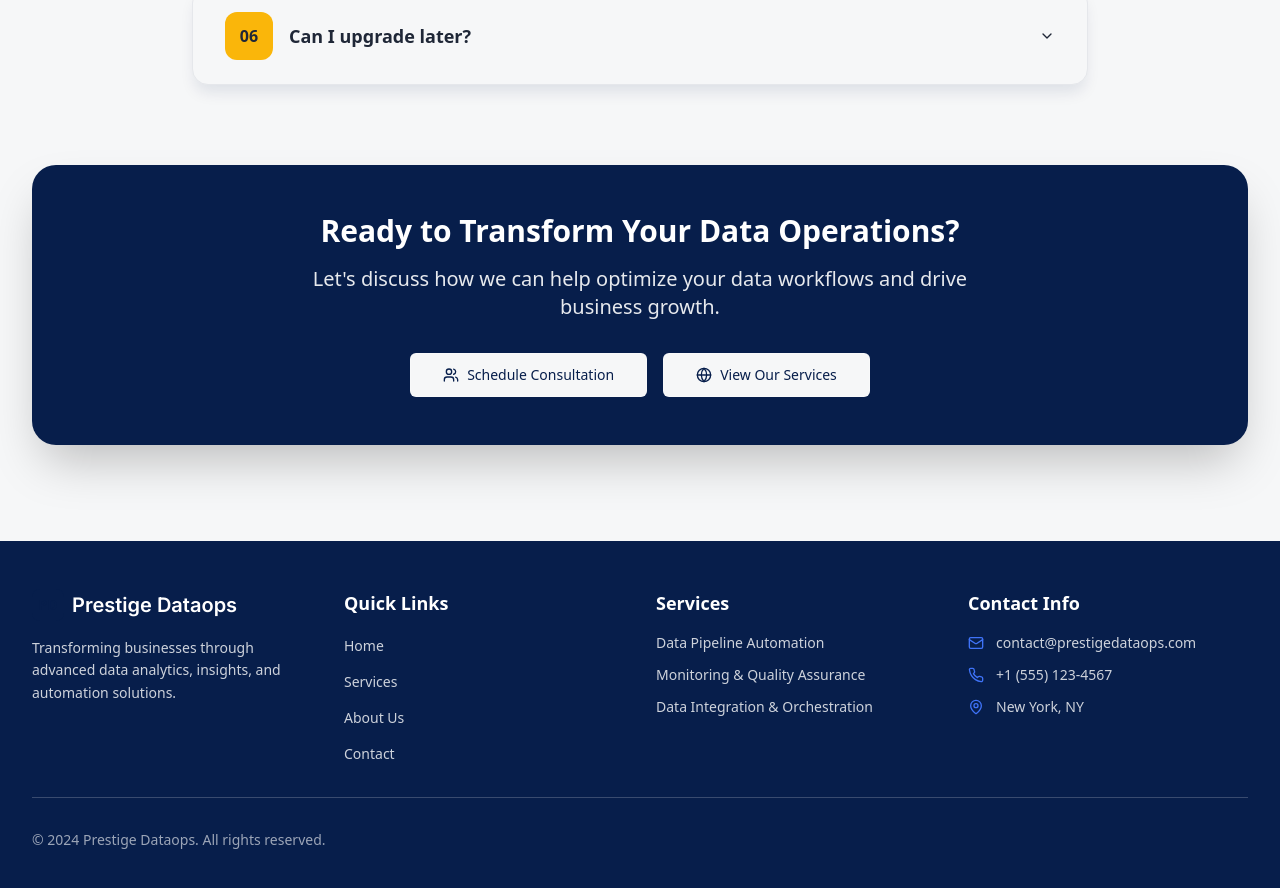
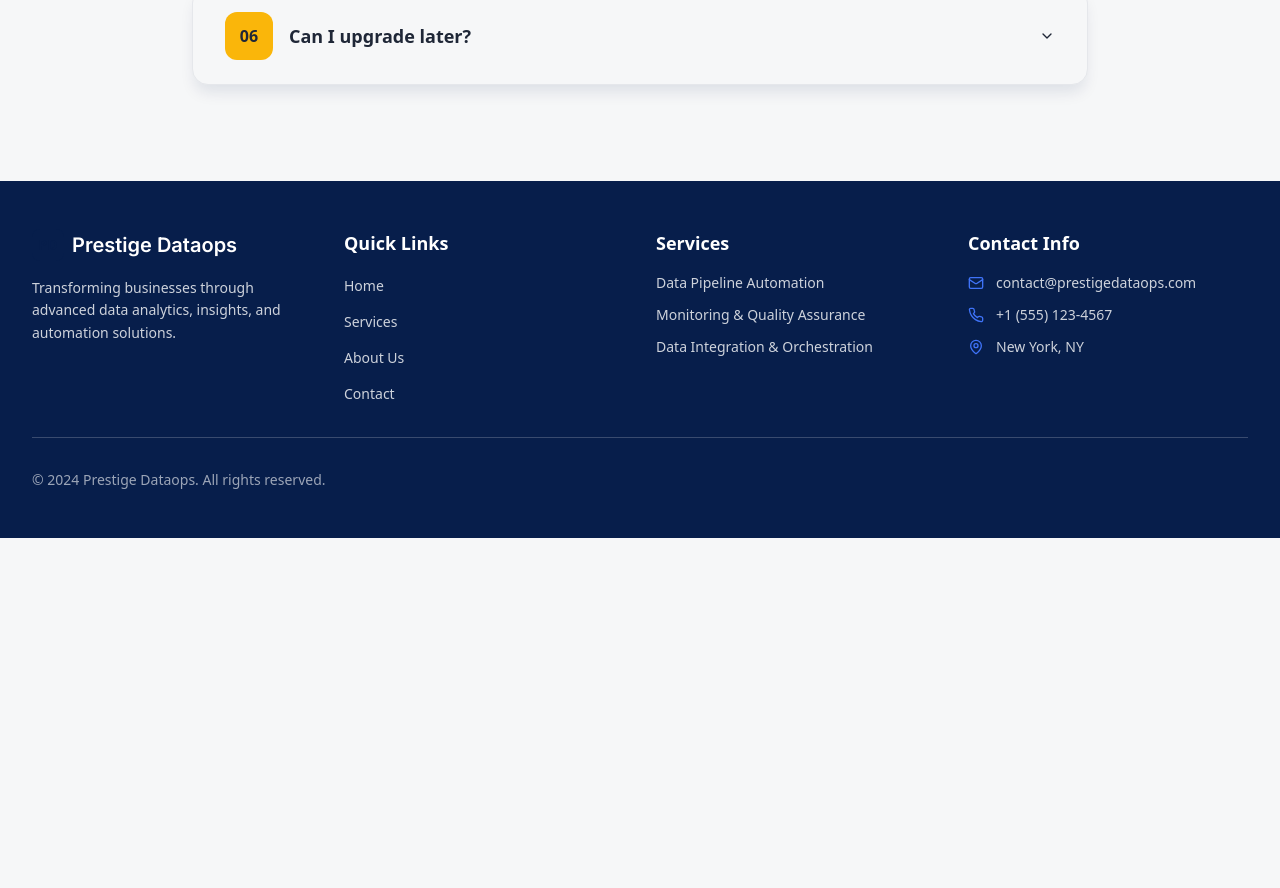
Before and after one commit to waqaralyy/prestige-data-flow, a React (Vite) app: page /about in a window 1280 px wide. Shown: the part 3450-4338 px from the top of the page. After the commit the page ends 3988 px from the top, so only its background shows below. Built offline with nearby package versions, Linux system fonts and the light colour scheme.

Commit message:
Remove card from About page
Removed the "Ready to Transform Your Data Operations?" card from the About page.
-edited src/pages/About.tsx

```diff
--- a/src/pages/About.tsx
+++ b/src/pages/About.tsx
@@ -368,30 +368,6 @@ const About = () => {
             </Accordion>
           </div>
         </div>
-
-        {/* Call to Action */}
-        <div className="container mx-auto px-4 sm:px-6 lg:px-8 mt-20">
-          <div className="text-center bg-primary rounded-3xl p-12 shadow-2xl">
-            <h3 className="text-3xl font-bold text-primary-foreground mb-4">Ready to Transform Your Data Operations?</h3>
-            <p className="text-xl text-primary-foreground/90 mb-8 max-w-2xl mx-auto">
-              Let's discuss how we can help optimize your data workflows and drive business growth.
-            </p>
-            <div className="flex flex-col sm:flex-row gap-4 justify-center">
-              <Button size="lg" variant="outline" className="bg-card border-primary-foreground/20 text-primary hover:bg-card/90">
-                <Link to="/contact" className="flex items-center gap-2">
-                  <Users className="h-5 w-5" />
-                  Schedule Consultation
-                </Link>
-              </Button>
-              <Button size="lg" variant="outline" className="bg-card border-primary-foreground/20 text-primary hover:bg-card/90">
-                <Link to="/services" className="flex items-center gap-2">
-                  <Globe className="h-5 w-5" />
-                  View Our Services
-                </Link>
-              </Button>
-            </div>
-          </div>
-        </div>
       </section>
 
 
```
